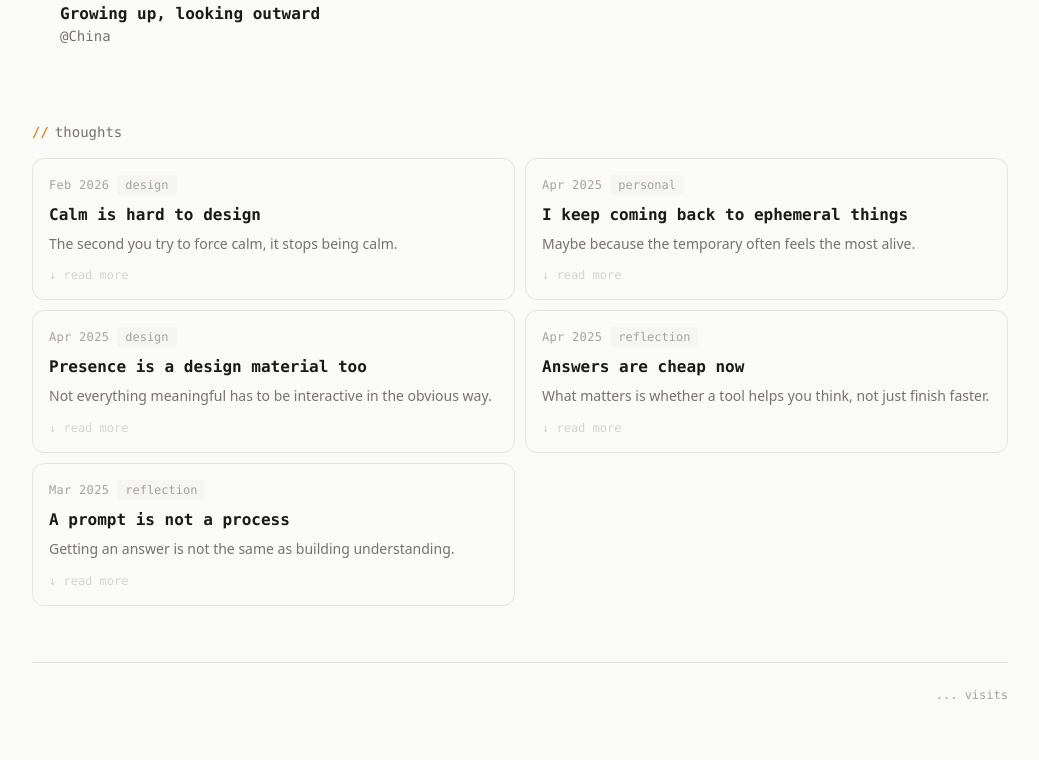
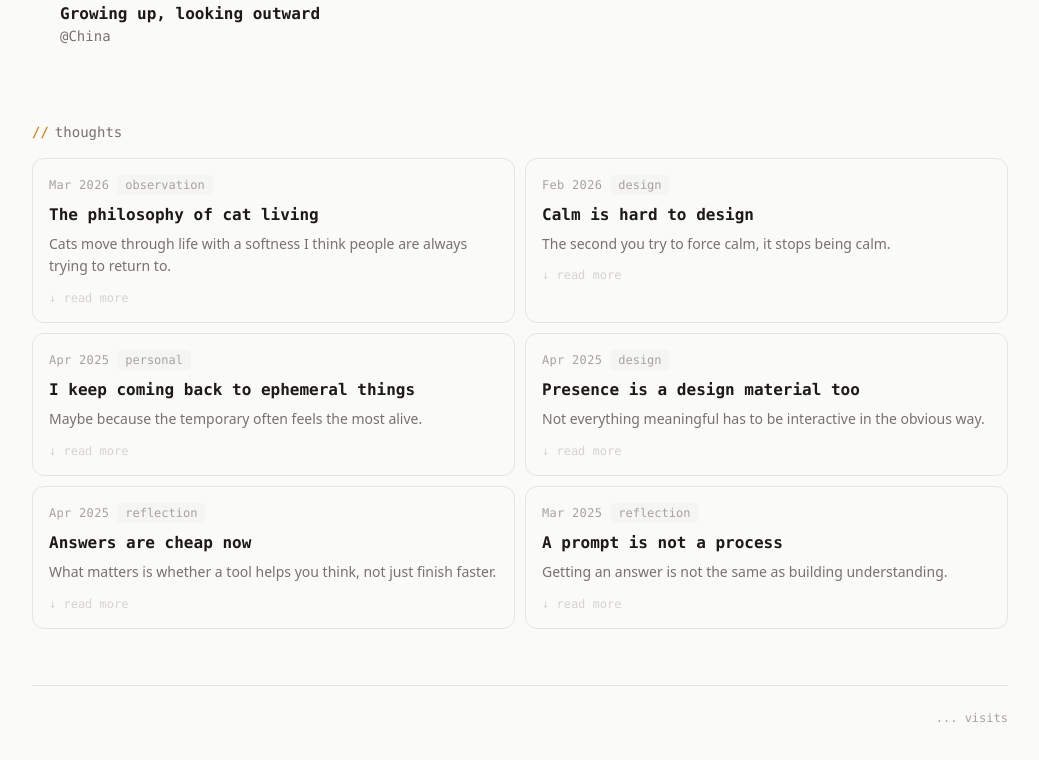
Before and after one commit to April1029/jingjingji.me, a Next.js app: page / in a window 1280 px wide. Shown: the part 1644-2404 px from the top of the page, without its empty margins (120-1159 px from the left). Built offline with nearby package versions, Linux system fonts and the light colour scheme; no server answers.

Commit message:
update a thought

```diff
--- a/src/data/thoughts.ts
+++ b/src/data/thoughts.ts
@@ -8,6 +8,15 @@ export type Thought = {
 };
 
 export const thoughts: Thought[] = [
+  {
+    slug: "still-here",
+    date: "Mar 2026",
+    tag: "observation",
+    title: "The philosophy of cat living",
+    preview:
+      "Cats move through life with a softness I think people are always trying to return to.",
+    body: `Cats seem to know in their own quiet way, that a life does not have to be constantly proven to be meaningful. They rest when they are tired, linger where the light feels warm, and give their attention fully to small things. There is something gentle in that rhythm — a reminder that being present, comforted, and alive may already be enough.`,
+  },
   {
     slug: "still-here",
     date: "Feb 2026",
```
